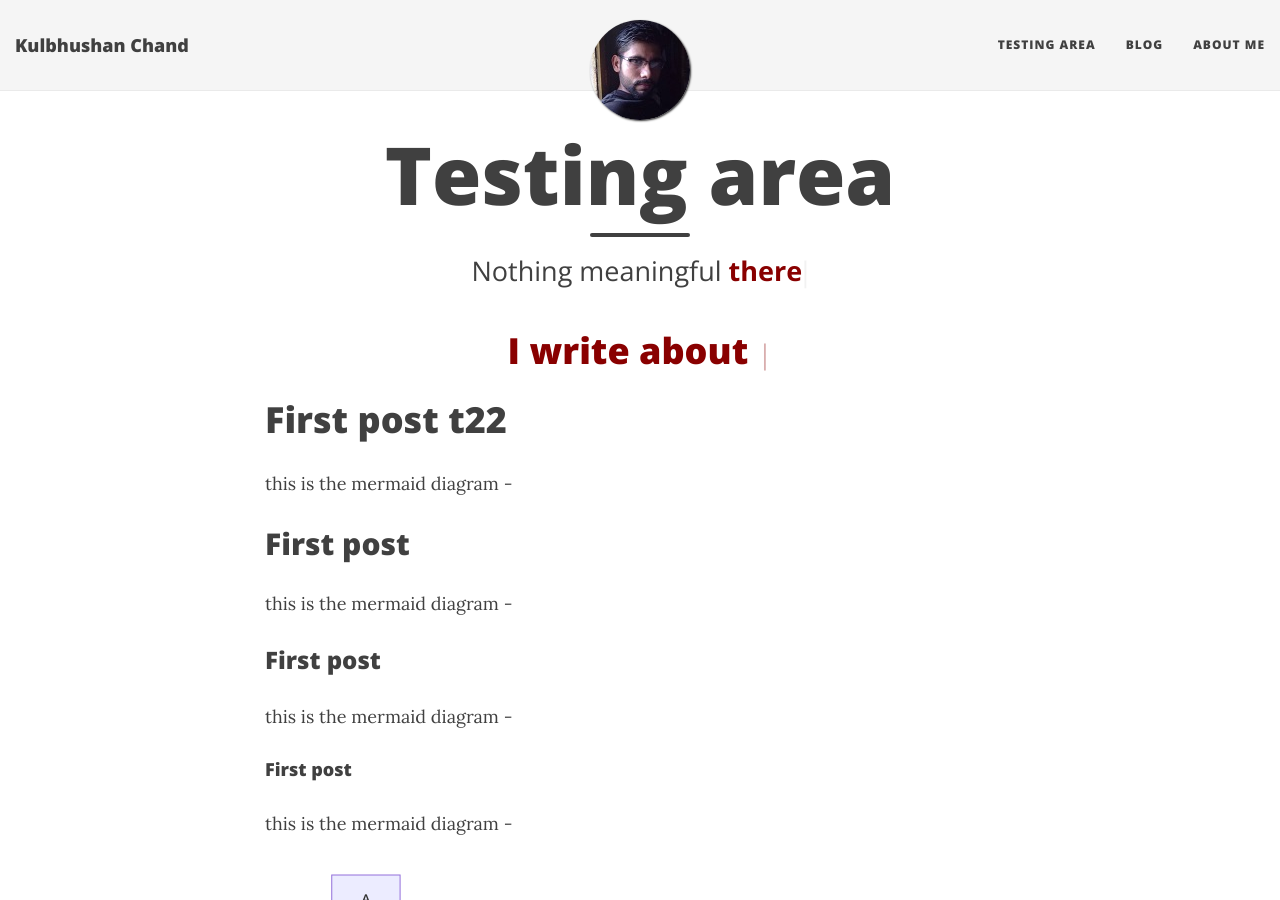
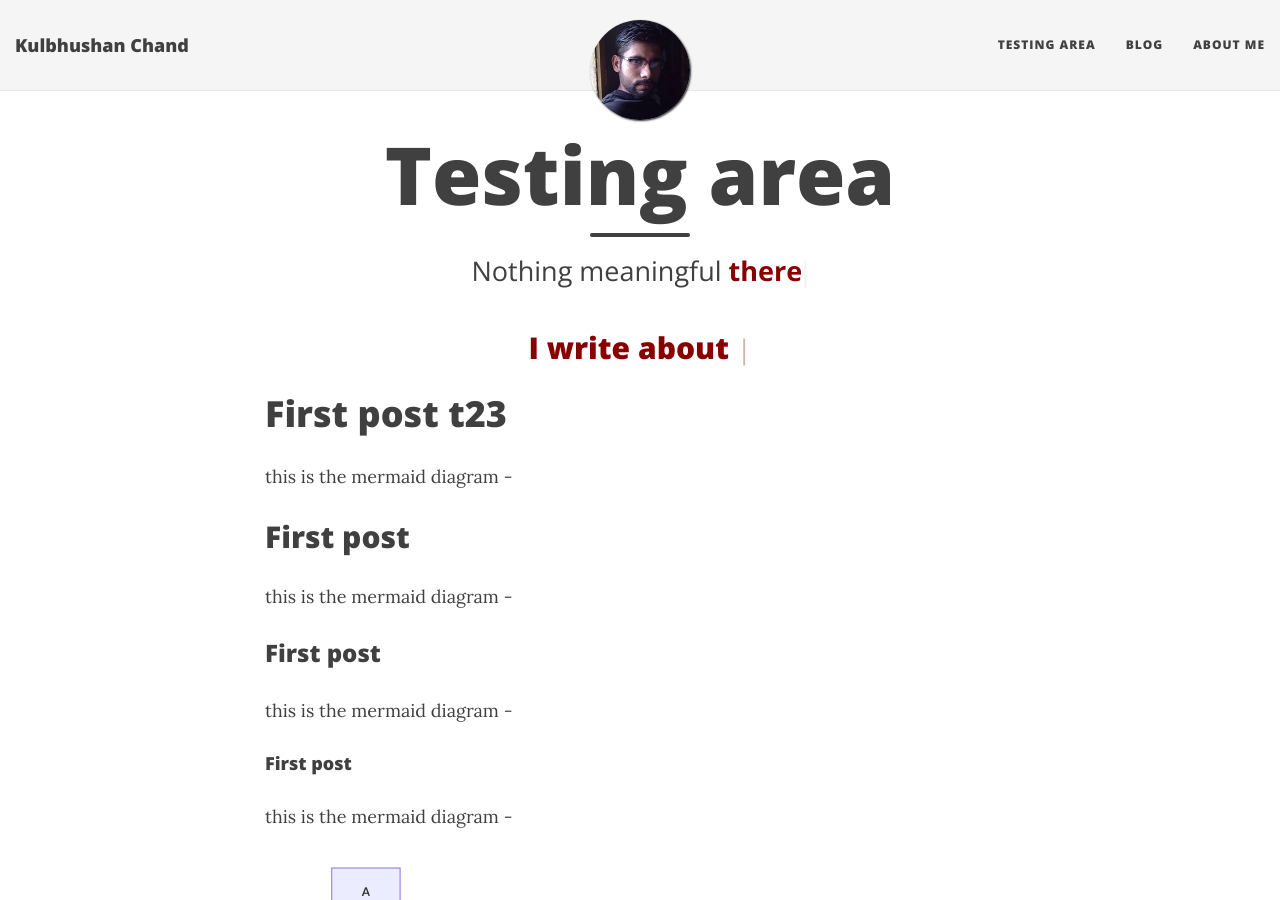
Before and after one commit to kulbhushanchand/kulbhushan-chand.github.io-v1, a Jekyll site: the page built from _pages/testing-area.md, in a window 1280 px wide and 900 px high. Built offline with Jekyll 4.4.1, drawn with Linux system fonts in a browser that asks for light colours; nearby versions of some CDN libraries; a style sheet for code colours, icons or effects is not loaded.

Commit message:
Update testing-area.md

```diff
--- a/_pages/testing-area.md
+++ b/_pages/testing-area.md
@@ -23,14 +23,14 @@ ext-lib:
   <div class="row">
     <div class="col-sm-12">
       <div class="text-center" style="color:#890000">
-        <h1>I write about <span class="page-subheading2" style="color:#2bce2e" ></span></h1>
+        <h2>I write about <span class="page-subheading2" style="color:#32662a" ></span></h2>
       </div>
     </div>
   </div>
  </div>
 
 
-# First post t22
+# First post t23
 
 this is the mermaid diagram -
 
```
Also changed, not shown: other parts of _pages/testing-area.md (+1 -1 lines).
